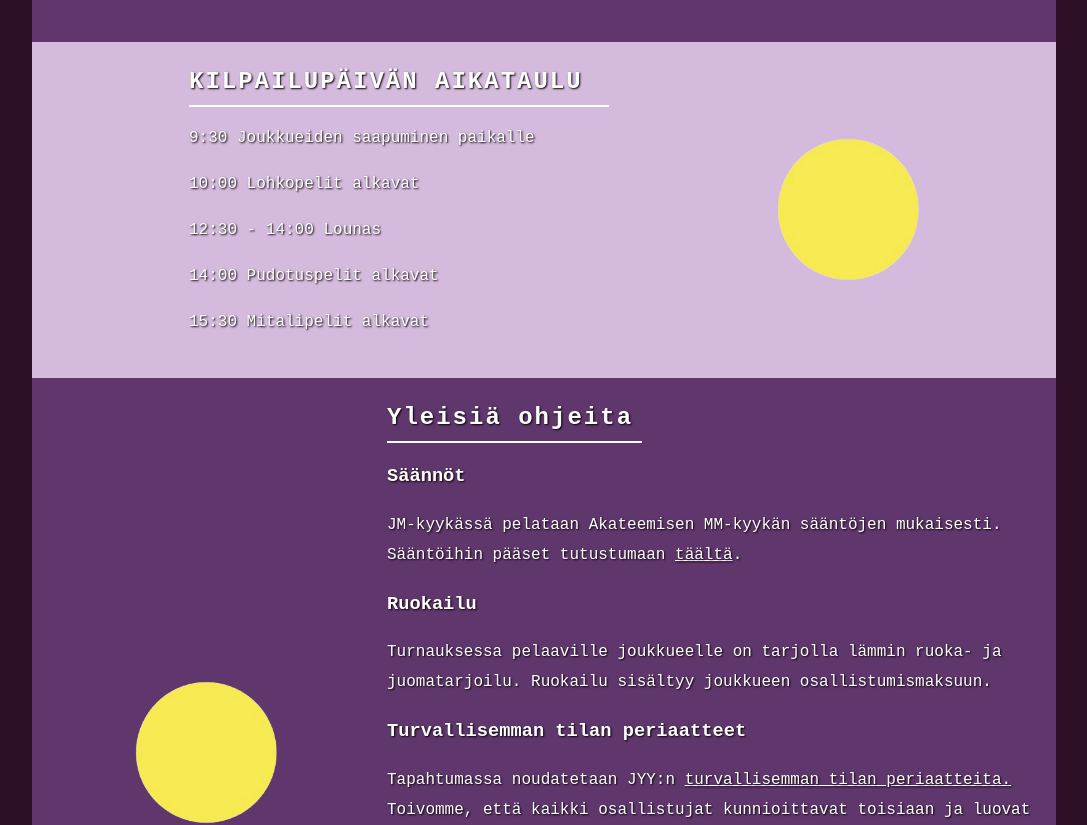
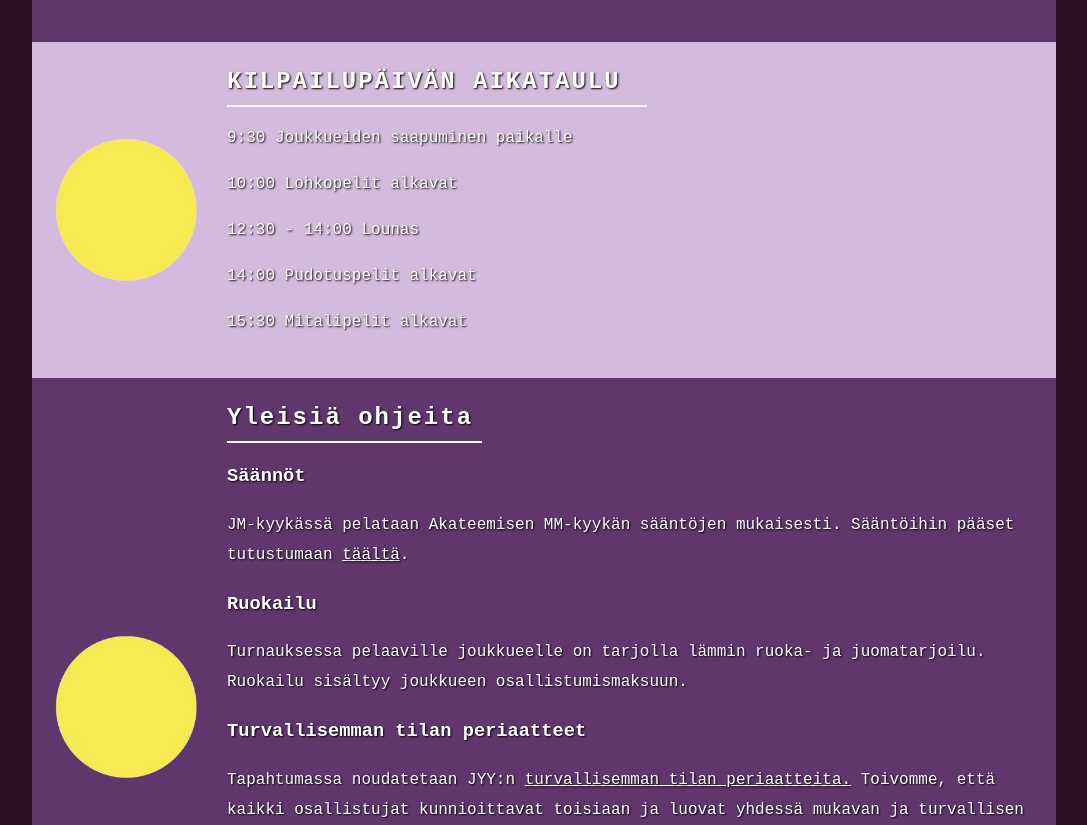
Before and after one commit to osterava/kyykka-app, a Next.js app in the folder frontend/: page / in a window 1280 px wide. Shown: the part 1160-1985 px from the top of the page, without its empty margins (96-1183 px from the left). Built offline with nearby package versions, Linux system fonts and the light colour scheme.

Commit message:
hiomista

```diff
--- a/frontend/app/main.css
+++ b/frontend/app/main.css
@@ -66,21 +66,30 @@ html, body {
 }
 
 .div1 {
-    background-color: #5f376d;
-    word-wrap: normal;
-    flex-direction: row;
-    gap: 20px;
-  }
+  background-color: #5f376d;
+  word-wrap: normal;
+  flex-direction: row;
+}
 
-.div2 { background-color: #d4badd; }
+.div2 {
+  display: flex;
+  flex-direction: row;
+  justify-content:left;
+  background-color: #d4badd;
+}
+
 .div3 {
   background-color: #5f376d;
   flex-direction: row;
   align-items: center;
   justify-content: center;
-  gap: 40px;
 }
-.div4 { background-color: #A0ACAD; }
+
+
+.div4 {
+  background-color:#f8f9ff;
+  color: black;
+}
 
 .div2 h2, .div3 h2, .div4 h2 {
   margin: 0;
@@ -119,38 +128,12 @@ html, body {
   padding:0
 }
 
-.img {
-  width: 150px;
-  height: auto;
-}
-
 .parent .text {
   line-height: 30px;
   font-size: medium;
   margin-left:20px;
   padding:5px;
   text-shadow: #0a0000 1px 1px 2px;
-}
-
-.div2 {
-  display: flex;
-  flex-direction: row-reverse;
-  align-items: center;
-  justify-content: center;
-  gap: 10em;
-}
-
-.div3 {
-  display: flex;
-  flex-direction: row;
-  align-items: center;
-  justify-content: center;
-  gap: 5em;
-}
-
-.div4 {
-  background-color:#f8f9ff;
-  color: black;
 }
 
 .div4 .line {
@@ -164,18 +147,15 @@ html, body {
   align-items: center;
 }
 
-.div1 .img,.div2 .img, .div4 .img {
+.div1 .img, .div2 .img, .div3 .img, .div4 .img {
   width: 150px;
-  height: auto;
-  border-radius: 100%;
+  height: 150px;
+  display: block;
 }
+
 
 .div3 .line {
   width: 255px;
-}
-
-.div3 .img{
-  margin-left: 5em;
 }
 
 .brand, .div1 h2 {
```
